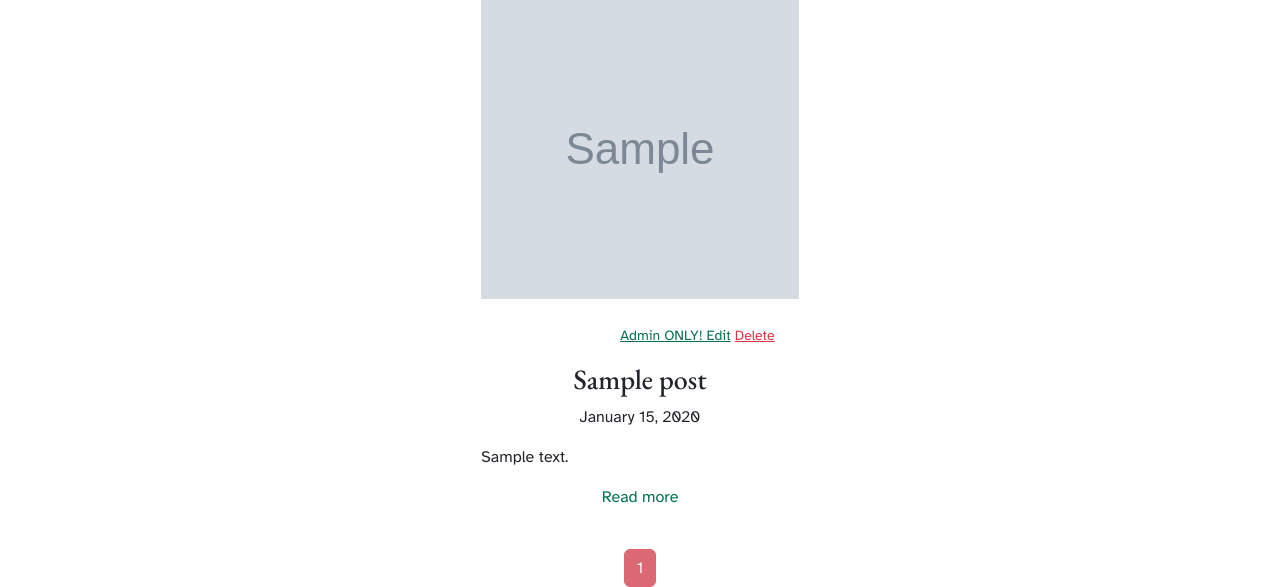
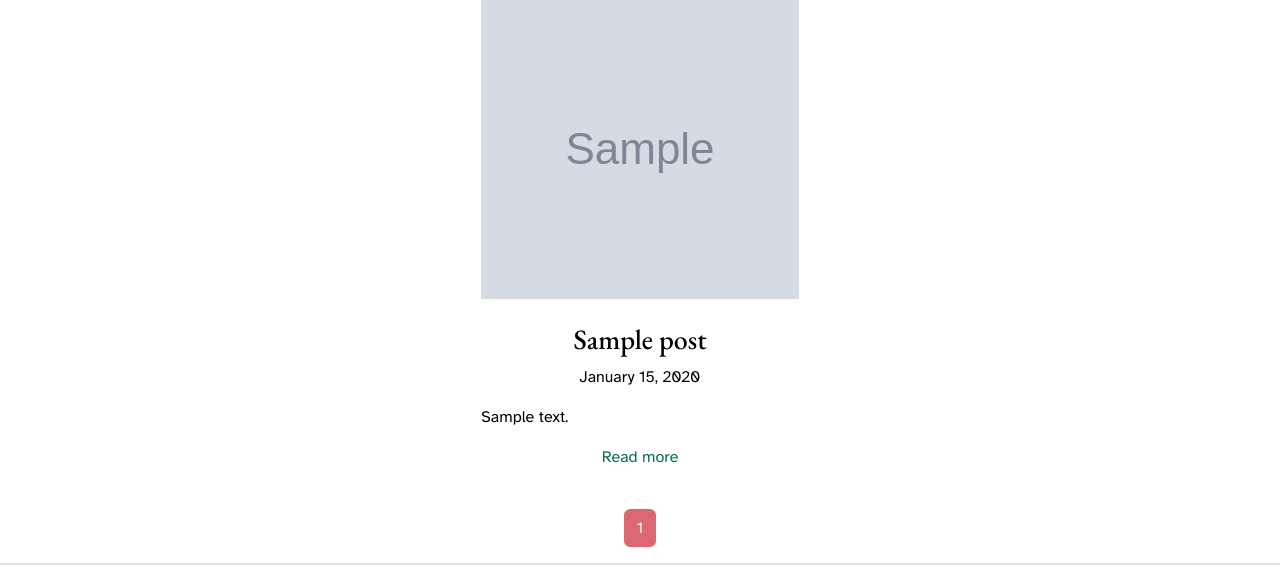
Before and after one commit to kosamad/the-meadow-project, a Django app: page /blog/ in a window 1280 px wide. Shown: the part 393-980 px from the top of the page. Run offline with Django 3.2, Linux system fonts and the light colour scheme; tables that the repository leaves empty hold one stand-in row (values such as "Sample post"); grey boxes marked "Sample" are stand-in pictures; some libraries are stand-ins or nearby versions.

Commit message:
User authentication (superuser) for edit/delete.

```diff
--- a/blog/templates/blog/post_detail.html
+++ b/blog/templates/blog/post_detail.html
@@ -27,13 +27,14 @@
     <div class="row">
         <div class="col text-center mb-4">
             <p>{{ post.date|date:"F j, Y" }}</p>
+            {% if user.is_authenticated and user.is_superuser %}
             <div class="row">
                 <p><small>
-                        <a class="text-green" href="{% url 'post_update' post.id %}">Admin ONLY!
-                            Edit</a>
+                        <a class="text-green" href="{% url 'post_update' post.id %}">Edit</a>
                         <a class="text-danger" href="{% url 'post_delete' post.id %}">Delete</a></small>
                 </p>
             </div>
+            {% endif %}
         </div>
     </div>
 
--- a/blog/templates/blog/posts.html
+++ b/blog/templates/blog/posts.html
@@ -59,10 +59,10 @@
             </form>
         </div>
     </div>
-    {% if user.is_superuser %}
+    {% if user.is_authenticated and user.is_superuser %}
     <div class="row mb-4">
         <div class="col-12 text-end">
-            <a href="{{ 'add_post' }}">Add Post Admin Only</a>
+            <a href="{{ 'add_post' }}" class="text-green" >Add Post</a>
         </div>
     </div>
     {% endif %}
@@ -90,13 +90,14 @@
                     </div>
                 </div>
                 <div class="row text-center product-text mt-4 mb-4">
+                    {% if user.is_authenticated and user.is_superuser %}
                     <div class="row">
                         <p class="text-end"><small>
-                                <a class="text-end text-green" href="{% url 'post_update' post.id %}">Admin ONLY!
-                                    Edit</a>
+                                <a class="text-end text-green" href="{% url 'post_update' post.id %}">Edit</a>
                                 <a class="text-danger" href="{% url 'post_delete' post.id %}">Delete</a></small>
                         </p>
                     </div>
+                    {% endif %}
                     <h3 class="title-font">{{ post.title }}</h3>
                     <p>{{ post.date|date:"F j, Y" }}</p>
                     <p class="text-justify">{{ post.body|slice:":200"|safe }} {% if post.body|length > 200 %}... {% endif %}
```
